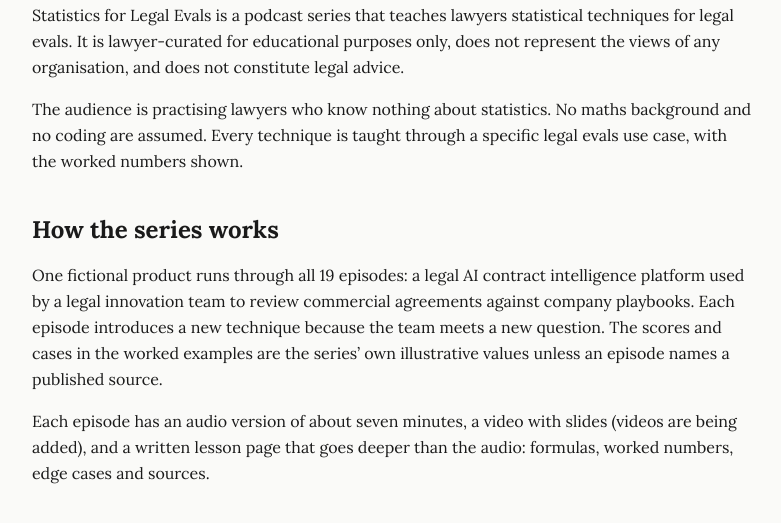
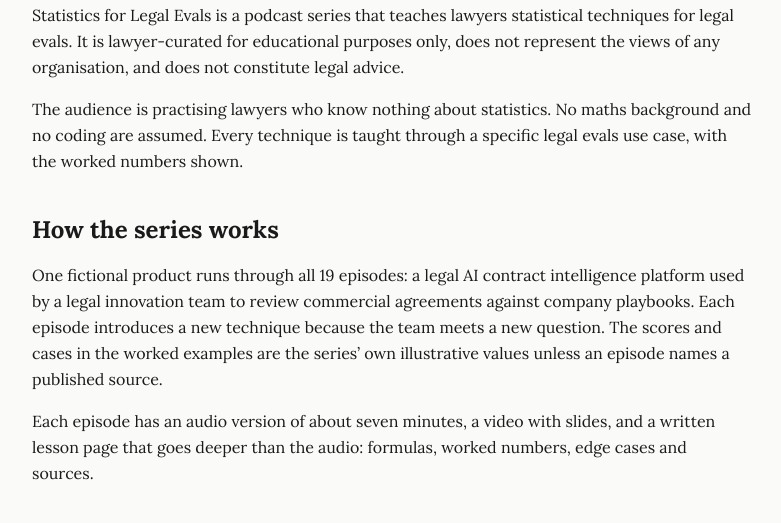
Before and after one commit to yuch85/stats-for-legal-evals, a plain HTML site: page about.html in a window 1280 px wide. Shown: the part 253-776 px from the top of the page, without its empty margins (248-1029 px from the left). Drawn offline with nearby package versions, Linux system fonts and the light colour scheme.

Commit message:
Remove videos-to-follow wording now all videos are up

```diff
--- a/about.html
+++ b/about.html
@@ -28,7 +28,7 @@
 <p class="leading-relaxed mb-4">The audience is practising lawyers who know nothing about statistics. No maths background and no coding are assumed. Every technique is taught through a specific legal evals use case, with the worked numbers shown.</p>
 <h2 class="text-2xl font-bold mt-10 mb-4">How the series works</h2>
 <p class="leading-relaxed mb-4">One fictional product runs through all 19 episodes: a legal AI contract intelligence platform used by a legal innovation team to review commercial agreements against company playbooks. Each episode introduces a new technique because the team meets a new question. The scores and cases in the worked examples are the series&rsquo; own illustrative values unless an episode names a published source.</p>
-<p class="leading-relaxed mb-4">Each episode has an audio version of about seven minutes, a video with slides (videos are being added), and a written lesson page that goes deeper than the audio: formulas, worked numbers, edge cases and sources.</p>
+<p class="leading-relaxed mb-4">Each episode has an audio version of about seven minutes, a video with slides, and a written lesson page that goes deeper than the audio: formulas, worked numbers, edge cases and sources.</p>
 <h2 class="text-2xl font-bold mt-10 mb-4">The hosts</h2>
 <p class="leading-relaxed mb-4">Sera and Ben are the two hosts. Their voices are AI-generated, and the audio files are tagged as such.</p>
 <h2 class="text-2xl font-bold mt-10 mb-4">Sources</h2>
```
Also changed, not shown: index.html (+1 -1 lines).
